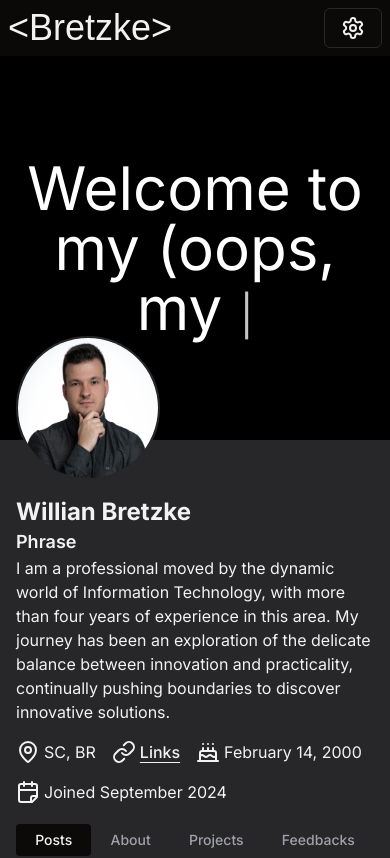
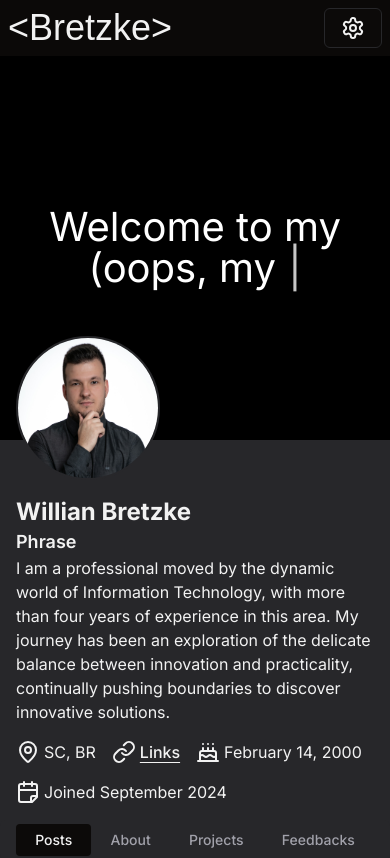
Before and after one commit to bretzke/my-website, a Next.js app: page /en in a window 390 px wide. Shown: the top 858 px of the page. Built offline with nearby package versions, Linux system fonts and the light colour scheme; a web font is replaced by a local one.

Commit message:
added responsiveness in the background

```diff
--- a/src/components/ProfileHeader.tsx
+++ b/src/components/ProfileHeader.tsx
@@ -58,10 +58,6 @@ export default function ProfileHeader() {
                   .deleteChars(12)
                   .typeString("mundo!")
                   .start();
-              }}
-              options={{
-                wrapperClassName: "text-6xl",
-                // cursorClassName
               }}
             />
           </div>
--- a/src/lib/shadcn-ui/plugin.ts
+++ b/src/lib/shadcn-ui/plugin.ts
@@ -7,9 +7,15 @@ function returnHexColor(variableColor: string) {
 export const shadcnPlugin = plugin(
   function ({ addBase, addUtilities }) {
     const newUtilities = {
-      ".Typewriter__cursor": {
+      ".Typewriter__cursor, .Typewriter__wrapper": {
         "font-size": "40px",
+        "line-height": "1",
+
+        "@screen sm": {
+          "font-size": "64px",
+        },
       },
+
       ".bg-header": {
         background: "hsl(var(--background) / 65%)",
       },
```
